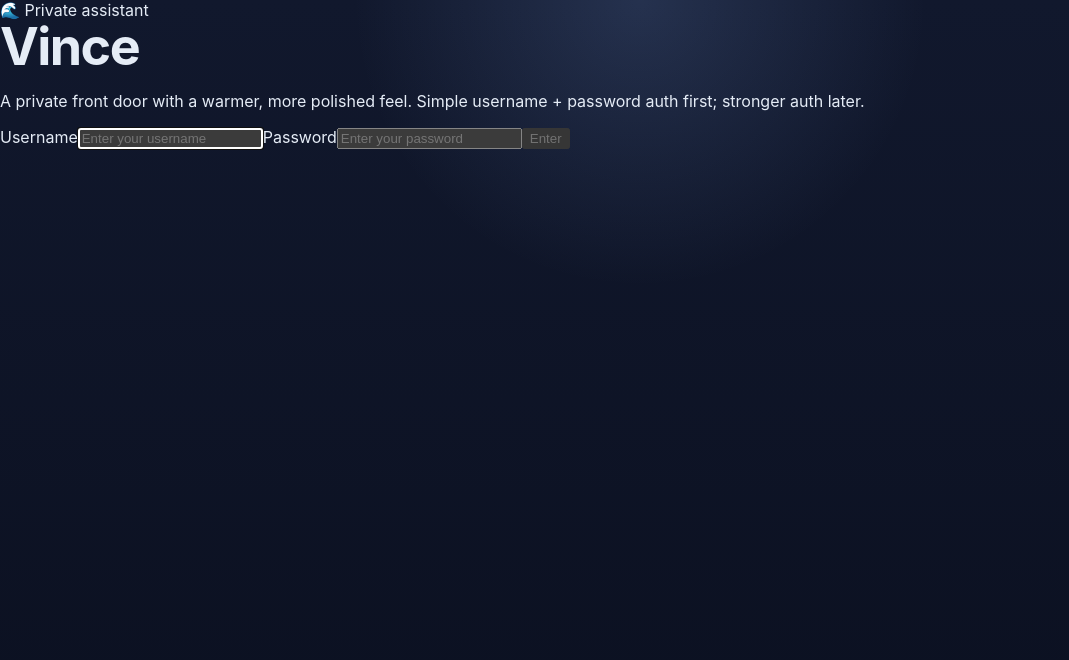
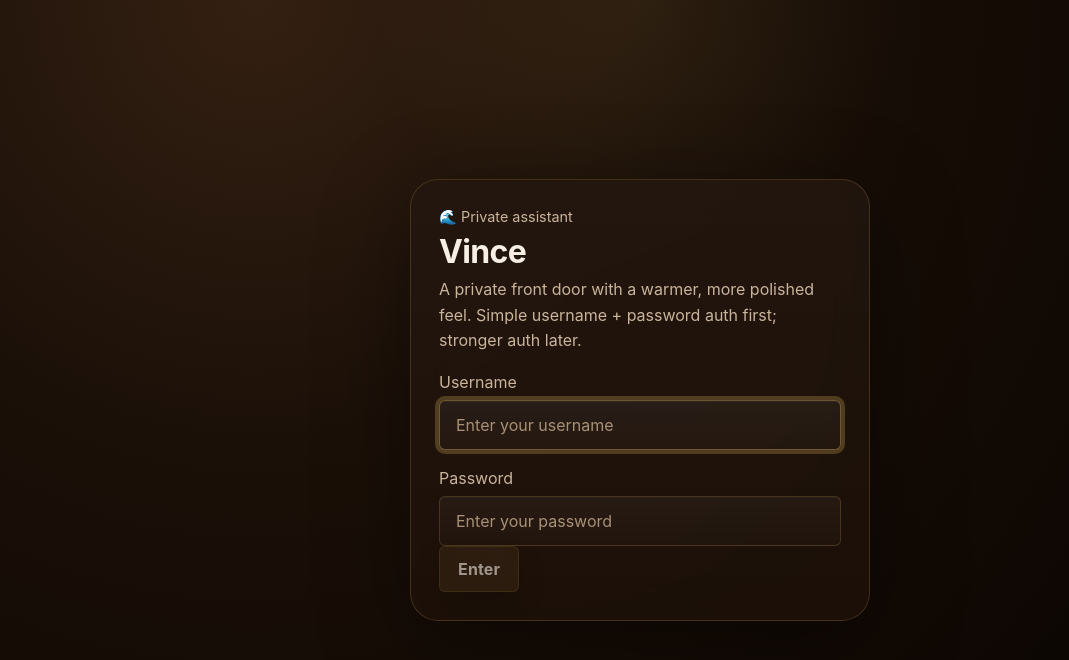
Before and after one commit to ctlarson17/ctlarson17.github.io, a Next.js app: page / in a window 1280 px wide. Shown: the top 660 px of the page, without its empty margins (0-1069 px from the left). Built offline with nearby package versions, Linux system fonts and the light colour scheme; no server answers.

Commit message:
Restore Vince chat styling

```diff
--- a/app/globals.css
+++ b/app/globals.css
@@ -1,70 +1,244 @@
 :root {
   color-scheme: dark;
-  --bg: #0b1020;
-  --bg-2: #11182d;
-  --panel: rgba(17, 24, 45, 0.82);
-  --border: rgba(148, 163, 184, 0.24);
-  --text: #e5ecf6;
-  --muted: #a7b4c8;
-  --accent: #8fb7ff;
-  --shadow: 0 24px 80px rgba(0, 0, 0, 0.35);
+  --bg: #110904;
+  --bg-2: #1b1008;
+  --panel: rgba(30, 18, 10, 0.82);
+  --panel-2: rgba(38, 23, 12, 0.94);
+  --panel-3: rgba(54, 34, 18, 0.68);
+  --border: rgba(214, 170, 78, 0.2);
+  --border-strong: rgba(240, 196, 102, 0.36);
+  --text: #f7efe4;
+  --muted: #cab59c;
+  --accent: #daa520;
+  --accent-2: #f0c466;
+  --accent-deep: #a56a12;
+  --accent-soft: rgba(218, 165, 32, 0.14);
+  --accent-ring: rgba(240, 196, 102, 0.24);
+  --danger: #ff9b8a;
+  --shadow-lg: 0 24px 90px rgba(0, 0, 0, 0.42);
 }
 
-* {
-  box-sizing: border-box;
+* { box-sizing: border-box; }
+html, body {
+  margin: 0;
+  padding: 0;
+  background:
+    radial-gradient(circle at top, rgba(240, 196, 102, 0.08) 0%, rgba(240, 196, 102, 0) 26%),
+    radial-gradient(circle at 20% 0%, #342012 0%, #1b1008 34%, #110904 68%, #060302 100%);
+  color: var(--text);
+  font-family: Inter, ui-sans-serif, system-ui, -apple-system, BlinkMacSystemFont, sans-serif;
+  min-height: 100%;
+}
+a { color: var(--accent-2); text-decoration-color: rgba(240, 196, 102, 0.45); }
+a:hover { color: #f7d78b; }
+button, input, textarea { font: inherit; }
+button { cursor: pointer; }
+button:focus-visible, input:focus-visible, textarea:focus-visible {
+  outline: none;
+  box-shadow: 0 0 0 4px var(--accent-ring), 0 0 24px rgba(240, 196, 102, 0.12);
 }
 
-html,
-body {
-  margin: 0;
-  min-height: 100%;
+.page-shell { min-height: 100vh; display: grid; place-items: center; padding: 24px; }
+.card {
+  width: min(1100px, 100%);
   background:
-    radial-gradient(circle at top, rgba(143, 183, 255, 0.16), rgba(143, 183, 255, 0) 28%),
-    linear-gradient(180deg, var(--bg-2), var(--bg));
+    linear-gradient(180deg, rgba(255,255,255,0.02), rgba(255,255,255,0)),
+    var(--panel);
+  border: 1px solid var(--border);
+  border-radius: 28px;
+  backdrop-filter: blur(20px) saturate(1.08);
+  box-shadow: var(--shadow-lg);
+}
+.login-card { width: min(460px, 100%); padding: 28px; }
+.login-card h1 { margin: 0 0 8px; font-size: 2rem; }
+.muted { color: var(--muted); }
+.field { display: grid; gap: 8px; margin-top: 18px; }
+.input, .textarea {
+  width: 100%;
+  background: linear-gradient(180deg, rgba(255,255,255,.045), rgba(255,255,255,.02));
   color: var(--text);
-  font-family: Inter, ui-sans-serif, system-ui, -apple-system, BlinkMacSystemFont, sans-serif;
+  border: 1px solid var(--border);
+  border-radius: 6px;
+  padding: 14px 16px;
+  outline: none;
+  box-shadow: inset 0 1px 0 rgba(255,255,255,0.03);
+}
+.textarea { min-height: 92px; resize: vertical; }
+.input::placeholder, .textarea::placeholder { color: #a99177; }
+.input:focus, .textarea:focus {
+  border-color: var(--border-strong);
+  background: linear-gradient(180deg, rgba(255,255,255,.05), rgba(255,255,255,.024));
+  box-shadow: 0 0 0 4px var(--accent-ring), inset 0 1px 0 rgba(255,255,255,0.04);
+}
+.btn {
+  border: 1px solid rgba(240, 196, 102, 0.18);
+  border-radius: 6px;
+  padding: 12px 18px;
+  background: rgba(240, 196, 102, 0.12);
+  color: #f8efe3;
+  font-weight: 700;
+  letter-spacing: 0.01em;
+  backdrop-filter: blur(14px) saturate(1.05);
+  box-shadow: 0 10px 30px rgba(0,0,0,.22);
+}
+.btn:hover:not(:disabled) {
+  background: rgba(240, 196, 102, 0.18);
+  border-color: rgba(240, 196, 102, 0.28);
+}
+.btn.secondary {
+  background: rgba(255,255,255,.04);
+  color: var(--text);
+  border: 1px solid var(--border);
+  box-shadow: none;
+}
+.btn.secondary:hover:not(:disabled) {
+  background: rgba(255,255,255,.07);
+}
+.btn:disabled { opacity: .6; cursor: not-allowed; }
+.error { color: var(--danger); }
+
+.chat-shell { display: grid; grid-template-columns: 300px minmax(0, 1fr); min-height: 88vh; overflow: hidden; }
+.sidebar {
+  border-right: 1px solid var(--border);
+  padding: 28px 24px;
+  background:
+    linear-gradient(180deg, rgba(255,255,255,0.03), rgba(255,255,255,0.01)),
+    rgba(255,255,255,.02);
+}
+.brand { display: grid; gap: 6px; }
+.brand h1 { margin: 0; font-size: 2rem; letter-spacing: -0.02em; }
+.brand p { margin: 0; color: var(--muted); line-height: 1.6; }
+.sidebar-section { margin-top: 28px; display: grid; gap: 10px; }
+.sidebar-kv { display: grid; gap: 10px; color: var(--muted); font-size: .95rem; }
+.dot { display: inline-block; width: 10px; height: 10px; border-radius: 999px; background: #f0c466; margin-right: 8px; box-shadow: 0 0 18px rgba(240,196,102,.45); }
+.main { display: grid; grid-template-rows: auto 1fr auto; min-width: 0; }
+.header {
+  display: flex;
+  justify-content: space-between;
+  align-items: center;
+  padding: 24px 28px;
+  border-bottom: 1px solid var(--border);
+  background: linear-gradient(180deg, rgba(255,255,255,0.03), rgba(255,255,255,0));
+}
+.header h2 { margin: 0; letter-spacing: -0.02em; }
+.messages {
+  padding: 28px;
+  display: grid;
+  gap: 18px;
+  overflow-y: auto;
+  overflow-x: hidden;
+  min-width: 0;
+  max-height: calc(88vh - 180px);
+  background: linear-gradient(180deg, rgba(255,255,255,0.015), rgba(255,255,255,0));
+}
+.message {
+  width: fit-content;
+  max-width: min(780px, 100%);
+  min-width: 0;
+  padding: 16px 18px;
+  border-radius: 6px;
+  border: 1px solid var(--border);
+  line-height: 1.6;
+  overflow-wrap: anywhere;
+  box-shadow: inset 0 1px 0 rgba(255,255,255,0.02);
+}
+.message.user {
+  margin-left: auto;
+  background: linear-gradient(180deg, rgba(240, 196, 102, 0.17), rgba(165, 106, 18, 0.10));
+  border-color: rgba(240, 196, 102, 0.24);
+}
+.message.assistant {
+  background: linear-gradient(180deg, rgba(255,255,255,.045), rgba(255,255,255,.025));
+}
+.message.system {
+  background: rgba(255,206,112,.08);
+  color: #ffe2a8;
+}
+.composer {
+  border-top: 1px solid var(--border);
+  padding: 18px 24px 24px;
+  display: grid;
+  gap: 12px;
+  background:
+    linear-gradient(180deg, rgba(255,255,255,0.03), rgba(255,255,255,0)),
+    var(--panel-2);
+}
+.sticky-composer { position: sticky; bottom: 0; z-index: 5; }
+.row { display: flex; gap: 12px; align-items: center; }
+.row.wrap { flex-wrap: wrap; }
+.spacer { flex: 1; }
+.small { font-size: .9rem; color: var(--muted); }
+.code { font-family: ui-monospace, SFMono-Regular, Menlo, monospace; font-size: .9rem; }
+
+.message > :first-child { margin-top: 0; }
+.message > :last-child { margin-bottom: 0; }
+.message p { margin: 0 0 0.9rem; }
+.message ul, .message ol { margin: 0 0 0.9rem; padding-left: 1.4rem; }
+.message li + li { margin-top: 0.3rem; }
+.message blockquote {
+  margin: 0 0 0.9rem;
+  padding: 0.15rem 0 0.15rem 1rem;
+  border-left: 3px solid rgba(240, 196, 102, 0.55);
+  color: #dbc7b0;
+}
+.message code {
+  font-family: ui-monospace, SFMono-Regular, Menlo, monospace;
+  font-size: 0.92em;
+  background: rgba(0,0,0,0.28);
+  border: 1px solid rgba(240, 196, 102, 0.12);
+  border-radius: 4px;
+  padding: 0.16rem 0.38rem;
+}
+.message pre {
+  margin: 0 0 0.9rem;
+  padding: 1rem 1.05rem;
+  max-width: 100%;
+  overflow-x: auto;
+  overflow-y: hidden;
+  background: linear-gradient(180deg, rgba(0,0,0,0.38), rgba(0,0,0,0.28));
+  border: 1px solid rgba(240, 196, 102, 0.14);
+  border-radius: 6px;
+  box-shadow: inset 0 1px 0 rgba(255,255,255,0.02);
+}
+.message pre code {
+  display: block;
+  min-width: 0;
+  white-space: pre;
+  background: transparent;
+  border: 0;
+  padding: 0;
+}
+.message hr {
+  border: 0;
+  border-top: 1px solid rgba(218, 165, 32, 0.18);
+  margin: 1rem 0;
+}
+.message table {
+  width: 100%;
+  border-collapse: collapse;
+  margin: 0 0 0.9rem;
+  display: block;
+  overflow-x: auto;
+}
+.message th, .message td {
+  border: 1px solid rgba(218, 165, 32, 0.15);
+  padding: 0.55rem 0.7rem;
+  text-align: left;
+}
+.message th {
+  background: rgba(218, 165, 32, 0.08);
 }
 
-body {
-  min-height: 100vh;
+@media (max-width: 860px) {
+  .page-shell { padding: 0; }
+  .card { width: 100%; min-width: 0; border-radius: 0; border-left: 0; border-right: 0; box-shadow: none; }
+  .chat-shell { grid-template-columns: 1fr; min-height: 100vh; }
+  @supports (height: 100dvh) {
+    .chat-shell { min-height: 100dvh; }
+  }
+  .sidebar { display: none; }
+  .header { padding: 16px 16px 12px; }
+  .messages { padding: 16px; padding-bottom: 12px; }
+  .composer { padding: 12px 16px calc(12px + env(safe-area-inset-bottom)); }
+  .textarea { min-height: 72px; max-height: 30vh; }
 }
-
-.placeholder-shell {
-  min-height: 100vh;
-  display: grid;
-  place-items: center;
-  padding: 24px;
-}
-
-.placeholder-card {
-  width: min(560px, 100%);
-  padding: 40px 32px;
-  border: 1px solid var(--border);
-  border-radius: 24px;
-  background: var(--panel);
-  backdrop-filter: blur(16px);
-  box-shadow: var(--shadow);
-}
-
-.eyebrow {
-  margin: 0 0 12px;
-  color: var(--accent);
-  font-size: 0.9rem;
-  font-weight: 600;
-  letter-spacing: 0.12em;
-  text-transform: uppercase;
-}
-
-h1 {
-  margin: 0;
-  font-size: clamp(2rem, 6vw, 3.25rem);
-  line-height: 1.05;
-  letter-spacing: -0.03em;
-}
-
-.placeholder-copy {
-  margin: 16px 0 0;
-  color: var(--muted);
-  font-size: 1.05rem;
-  line-height: 1.6;
-}
```
